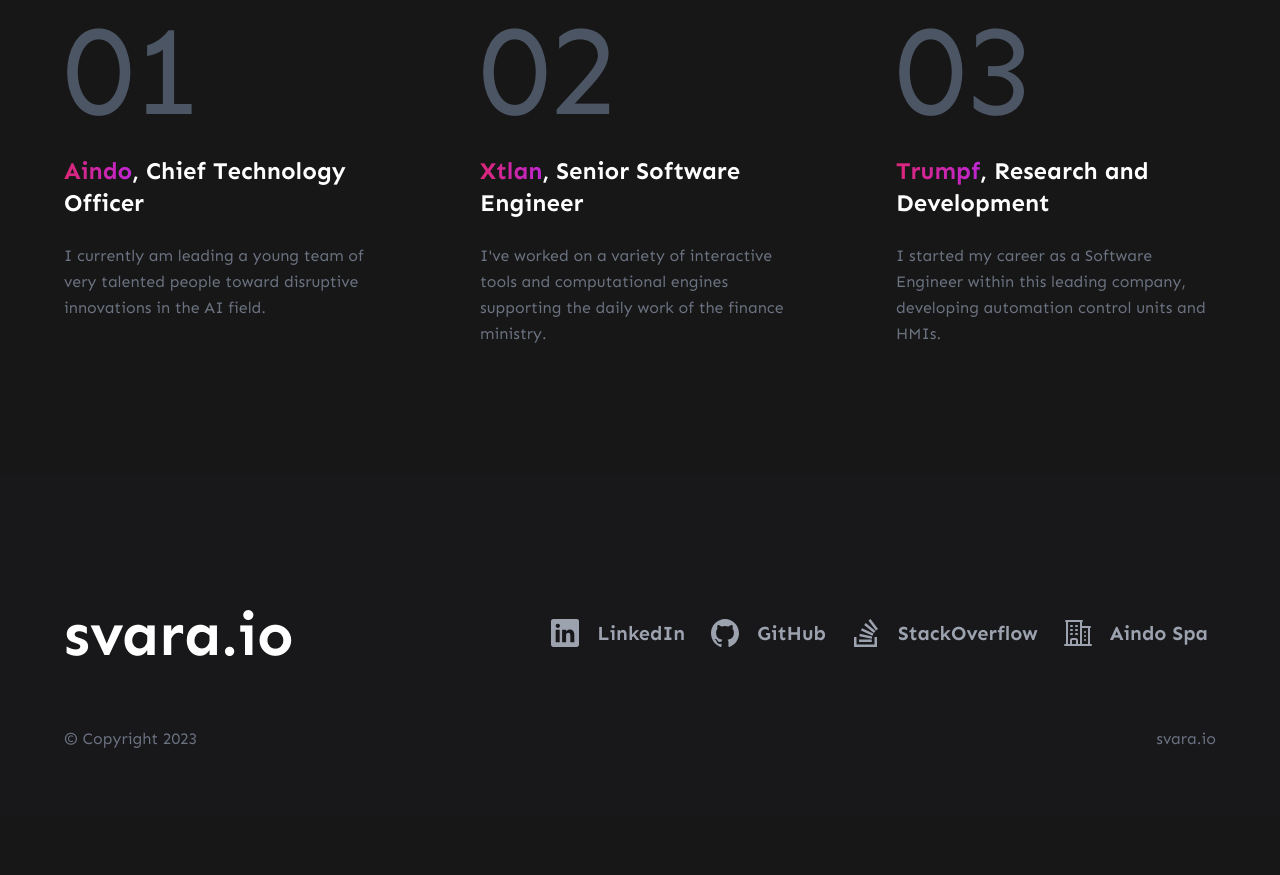
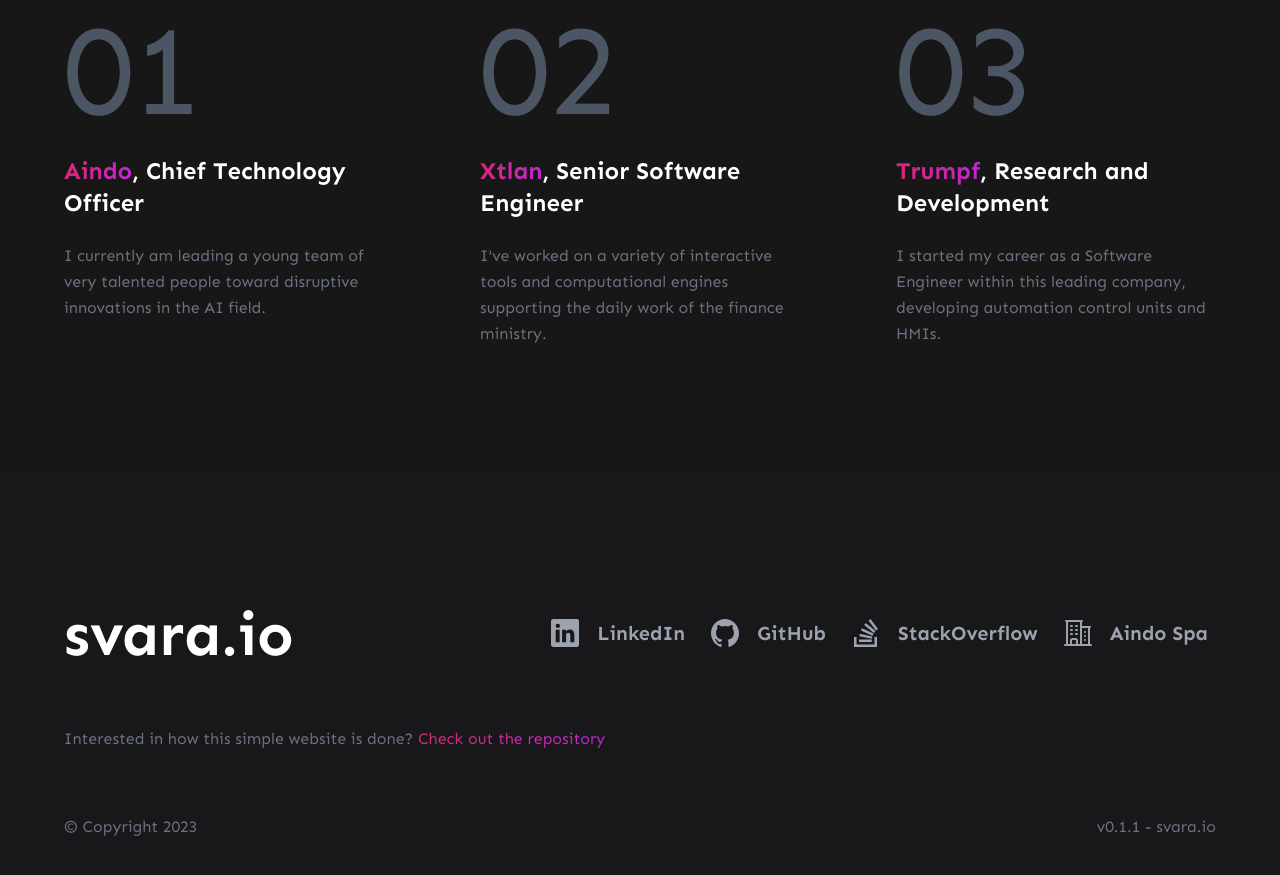
Before and after one commit to svaraborut/website, an Astro site: page / in a window 1280 px wide. Shown: the part 2239-3114 px from the top of the page. Before the commit the page ends 3054 px from the top, so only its background shows below. Built offline with nearby package versions, Linux system fonts and the light colour scheme; Astro itself is replaced by a stand-in of ours.

Commit message:
feat: better footer

```diff
--- a/package.json
+++ b/package.json
@@ -1,6 +1,6 @@
 {
   "name": "website",
-  "version": "0.1.0",
+  "version": "0.1.1",
   "author": {
     "name": "Borut Svara",
     "url": "https://www.svaraborut.com"
--- a/src/components/Footer.tsx
+++ b/src/components/Footer.tsx
@@ -1,7 +1,9 @@
-import React, { useMemo } from 'react';
-import { Container } from '@comp/Container.tsx';
-import { HOSTNAME, HOSTNAME_ALL } from '../conf.ts';
-import { SocialLinks } from '@comp/SocialLinks.tsx';
+import React, {useMemo} from 'react';
+import {Container} from '@comp/Container.tsx';
+import {HOSTNAME, HOSTNAME_ALL} from '../conf.ts';
+import {SocialLinks} from '@comp/SocialLinks.tsx';
+import {SpanFlash} from "@comp/SpanFlash.tsx";
+import {version} from '../../package.json'
 
 export function Footer() {
 
@@ -28,9 +30,20 @@
             {/*    </p>*/}
             {/*</div>*/}
 
+            <div className='text-md text-gray-500'>
+                <p>
+                    Interested in how this simple website is done?&nbsp;
+                    <SpanFlash>
+                        <a href='https://github.com/svaraborut/website' target='_blank'>
+                            Check out the repository
+                        </a>
+                    </SpanFlash>
+                </p>
+            </div>
+
             <div className='col-span-full flex justify-between text-gray-500'>
                 <p>© Copyright {year.toFixed(0)}</p>
-                <p>{HOSTNAME_ALL.map(x => x.name).join(', ')}</p>
+                <p>v{version} - {HOSTNAME_ALL.map(x => x.name).join(', ')}</p>
             </div>
 
         </Container>
```
